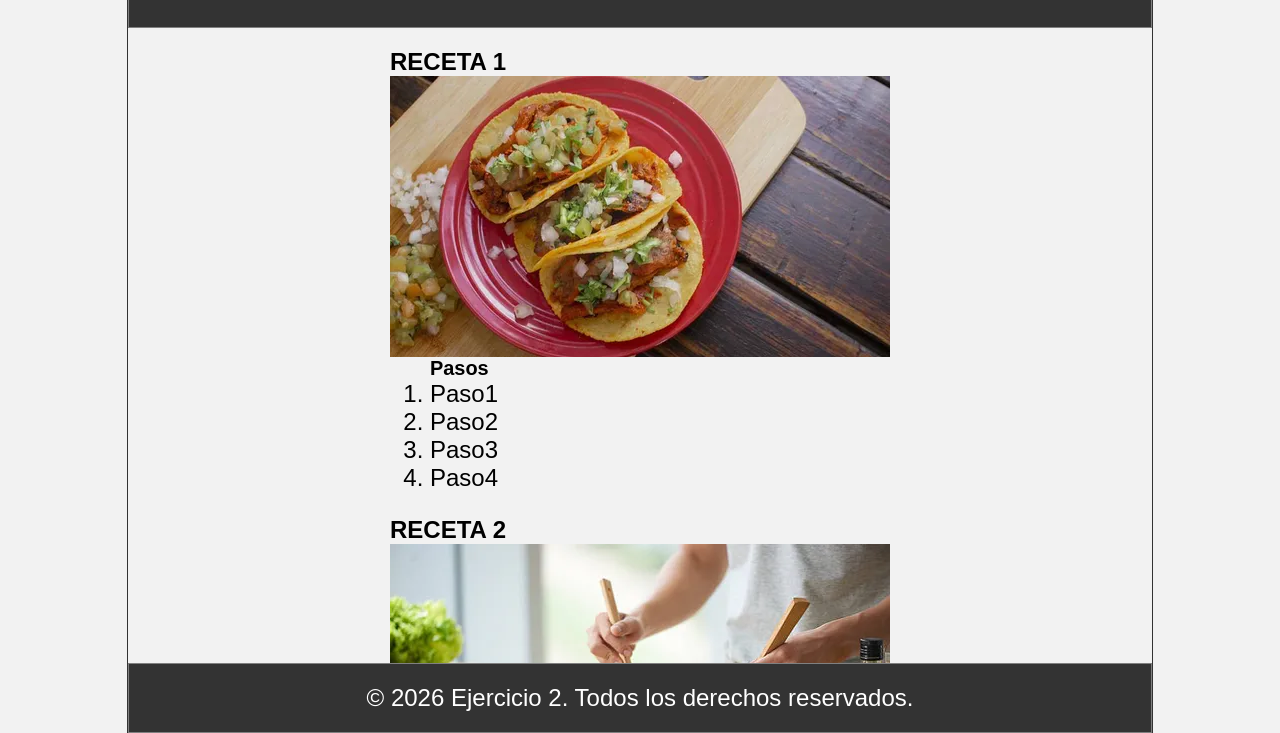
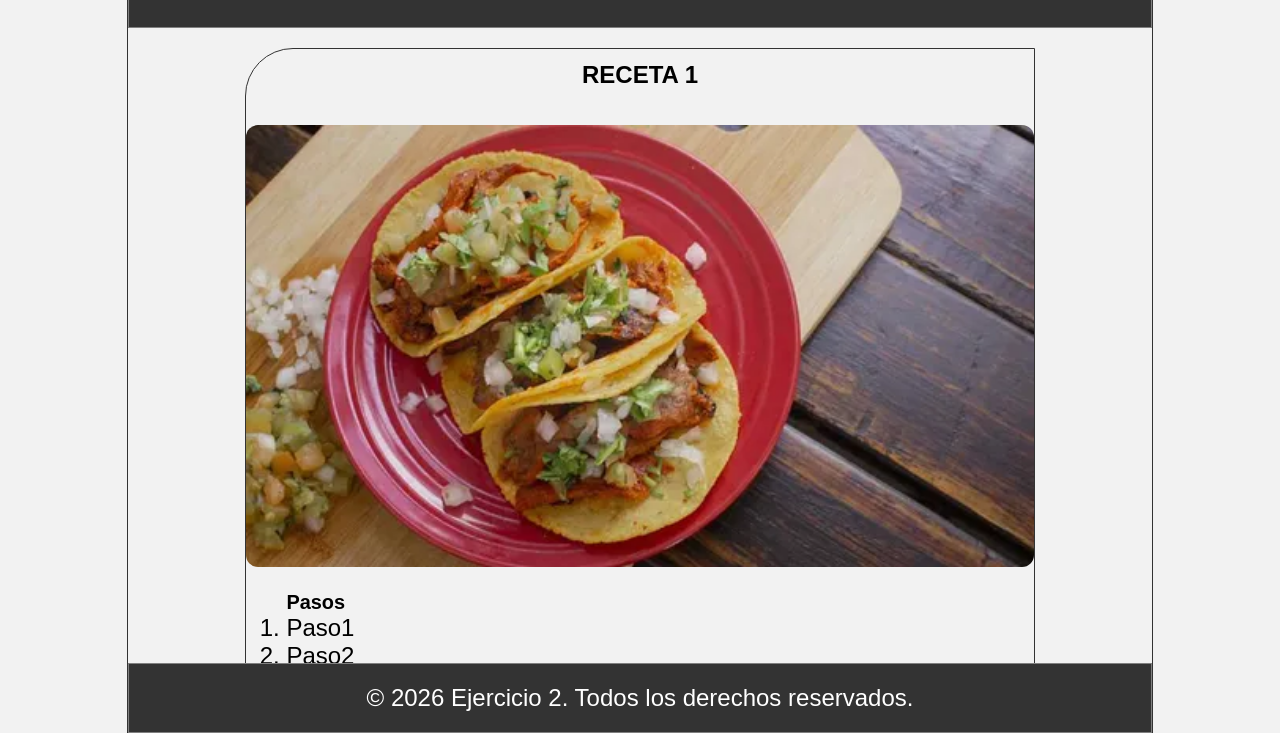
Before and after one commit to EstebanBogado/PRACTICA-2, a plain HTML site: page EstebanBogado-PWI-PRACTICA2/ACTIVIDAD 3/ENTRENAMIENTO 1/EJERCICIO 2/index.html in a window 1280 px wide. Shown: the part 67-800 px from the top of the page. Drawn offline with Linux system fonts and the light colour scheme.

Commit message:
contacto e index mejoradas
Co-authored-by: Copilot <copilot@github.com>

```diff
--- a/EstebanBogado-PWI-PRACTICA2/ACTIVIDAD 3/ENTRENAMIENTO 1/EJERCICIO 2/index.html
+++ b/EstebanBogado-PWI-PRACTICA2/ACTIVIDAD 3/ENTRENAMIENTO 1/EJERCICIO 2/index.html
@@ -25,8 +25,11 @@
     </header>
     <main>
         <section>
+            <div class="receta">
                 <h4>RECETA 1</h4>
+            </div>
             <img src="receta1.jpg" alt="Receta 1">
+            <div>
                 <ol>
                     <h5>Pasos</h5>
                     <li>Paso1</li>
@@ -34,10 +37,14 @@
                     <li>Paso3</li>
                     <li>Paso4</li>
                 </ol>
+            </div>
         </section>
         <section>
+            <div class="receta">
                 <h4>RECETA 2</h4>
+            </div>
             <img src="receta2.jpg" alt="Receta 2">
+            <div>
                 <ol>
                     <h5>Pasos</h5>
                     <li>Paso1</li>
@@ -45,10 +52,14 @@
                     <li>Paso3</li>
                     <li>Paso4</li>
                 </ol>
+            </div>
         </section>
         <section>
+            <div class="receta">
                 <h4>RECETA 3</h4>
+            </div>
             <img src="receta3.jpg" alt="Receta 3">
+            <div>
                 <ol>
                     <h5>Pasos</h5>
                     <li>Paso1</li>
@@ -56,6 +67,22 @@
                     <li>Paso3</li>
                     <li>Paso4</li>
                 </ol>
+            </div>
+        </section>
+        <section>
+            <div class="receta">
+                <h4>RECETA 4</h4>
+            </div>
+            <img src="receta4.jpg" alt="Receta 4">
+            <div>
+                <ol>
+                    <h5>Pasos</h5>
+                    <li>Paso1</li>
+                    <li>Paso2</li>
+                    <li>Paso3</li>
+                    <li>Paso4</li>
+                </ol>
+            </div>
         </section>
     </main>
     <footer>
--- a/EstebanBogado-PWI-PRACTICA2/ACTIVIDAD 3/ENTRENAMIENTO 1/EJERCICIO 2/styles.css
+++ b/EstebanBogado-PWI-PRACTICA2/ACTIVIDAD 3/ENTRENAMIENTO 1/EJERCICIO 2/styles.css
@@ -62,6 +62,61 @@ footer {
     text-decoration: none;
 }
 
+section {
+    border: #333 solid 0.0625em;
+    border-radius: 2em 0;
+    display: flex;
+    flex-direction: column;
+    align-items: start;
+    gap: 1em;
+    width: 80%;
+}
+
+h4 {
+  display: flex;
+    justify-content: center;
+
+}
+.receta {
+    display: flex;
+    flex-direction: row;
+    align-items: center;
+    justify-content: center;
+    padding-top: 0.50em;
+}
+
+img {
+    width: 100%;
+    height: auto;
+    border-radius: 0.5em;
+}
+
+div {
+    display: flex;
+    flex-direction: column;
+    gap: 0.5em;
+    align-items: flex-start;
+    width: 100%;
+    padding-bottom: 0.50em;
+    /* opcional, asegura que el contenido quede a la izquierda */
+}
+
+/* ol {
+    display: flex;
+    flex-direction: column;
+    gap: 0.5em;
+    flex-wrap: nowrap;
+    align-content: stretch;
+    justify-content: space-evenly;
+    align-items: self-start;
+}
+
+div {
+    display: flex;
+    flex-direction: column;
+    gap: 0.5em;
+} */
+
 .contacto {
     display: flex;
     justify-content: start;
```
Also changed, not shown: EstebanBogado-PWI-PRACTICA2/ACTIVIDAD 3/ENTRENAMIENTO 1/EJERCICIO 2/contacto.html (+1 -0 lines). Lines whose indentation alone changed are shown as unchanged.
